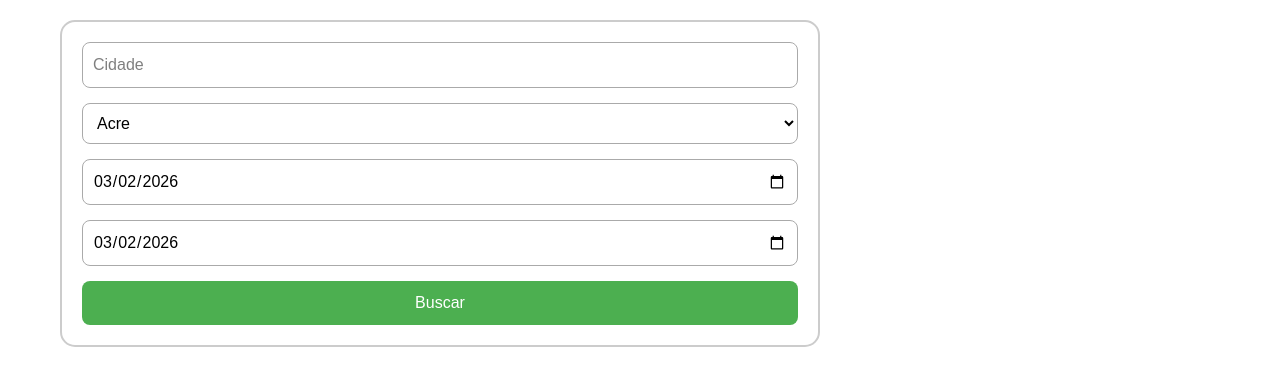
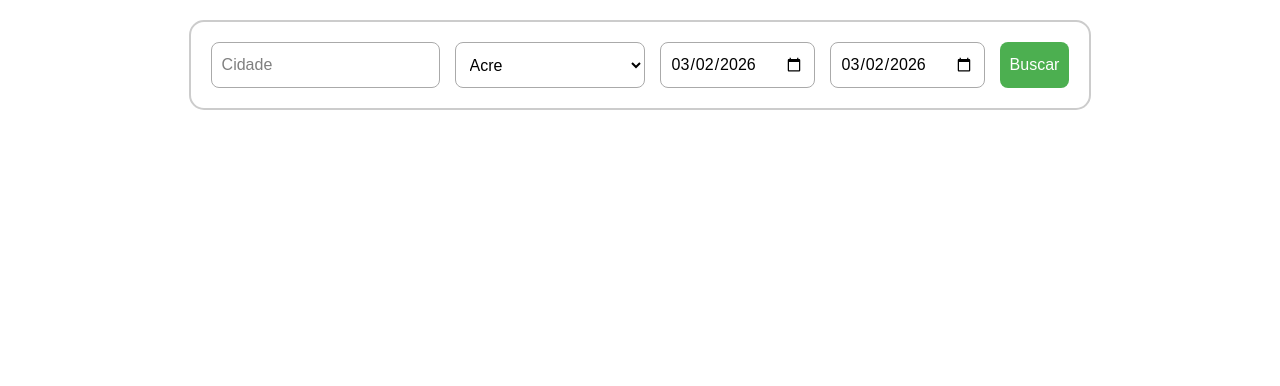
Before and after one commit to DevNoahF/Weather-FrontEnd, an Angular app: page / in a window 1280 px wide. Shown: the top 386 px of the page. Built offline with nearby package versions, Linux system fonts and the light colour scheme.

Commit message:
feat: update loading card with animated GIF and improved styling

```diff
--- a/src/app/features/weather/components/weather.component/weather.component.css
+++ b/src/app/features/weather/components/weather.component/weather.component.css
@@ -6,8 +6,8 @@
 }
 
 .top-section {
-  display: grid;
-  grid-template-columns: 2fr 1fr;
+  display: flex;
+  justify-content: center;
   gap: 20px;
 }
 
@@ -22,7 +22,9 @@
   border-radius: 15px;
   padding: 20px;
   display: flex;
-  flex-direction: column;
+  flex-direction: row;
+  justify-content: center;
+  flex-wrap: wrap;
   gap: 15px;
 }
 
@@ -82,6 +84,24 @@
   margin-top: 20px;
   border-radius: 15px;
   border: 2px solid #ccc;
+}
+
+.loading-card p {
+  display: inline-flex;
+  align-items: center;
+  gap: 10px;
+  font-size: 1.1rem;
+}
+
+.loading-card img {
+  width: 60px;
+  height: 60px;
+}
+
+img {
+  width: 30px;
+  height: 30px;
+  vertical-align: middle;
 }
 
 .error-card {
--- a/src/app/features/weather/components/weather.component/weather.component.html
+++ b/src/app/features/weather/components/weather.component/weather.component.html
@@ -31,7 +31,9 @@
   <!-- Loading -->
   @if (loading) {
     <div class="loading-card">
-      <p>Carregando...</p>
+      <p>carregando...
+        <img src="loadding-blue.gif" alt="Carregando...">
+      </p>
     </div>
   }
 
```
